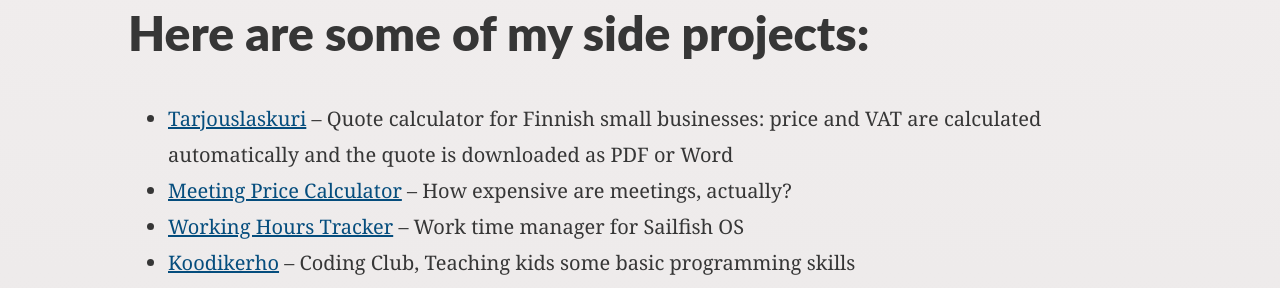
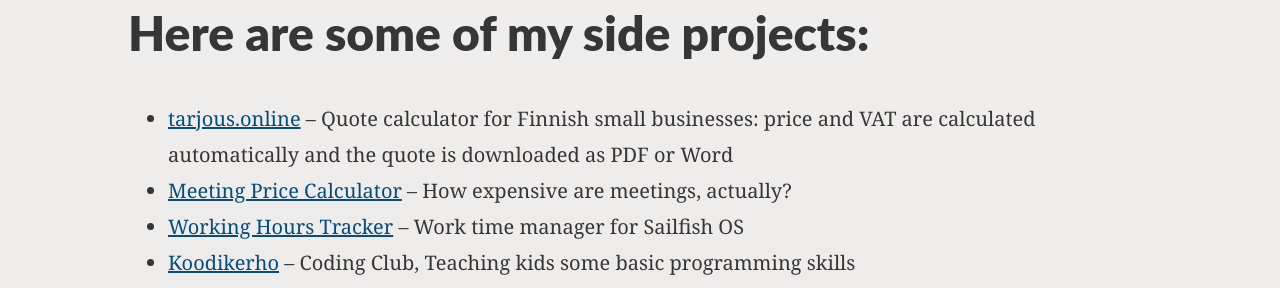
Before and after one commit to olpeh/olpeh.github.io, a Jekyll site: the page built from projects.html, in a window 1280 px wide. Shown: the part 529-817 px from the top of the page. Built offline with Jekyll 4.4.1, drawn with Linux system fonts in a browser that asks for light colours.

Commit message:
Use tarjous.online as the link name

```diff
--- a/_includes/projects.html
+++ b/_includes/projects.html
@@ -27,7 +27,7 @@
         href="https://tarjous.online/"
         target="_blank"
         rel="noopener noreferrer"
-        >Tarjouslaskuri</a
+        >tarjous.online</a
       >
       <span>
         – Quote calculator for Finnish small businesses: price and VAT are
```
